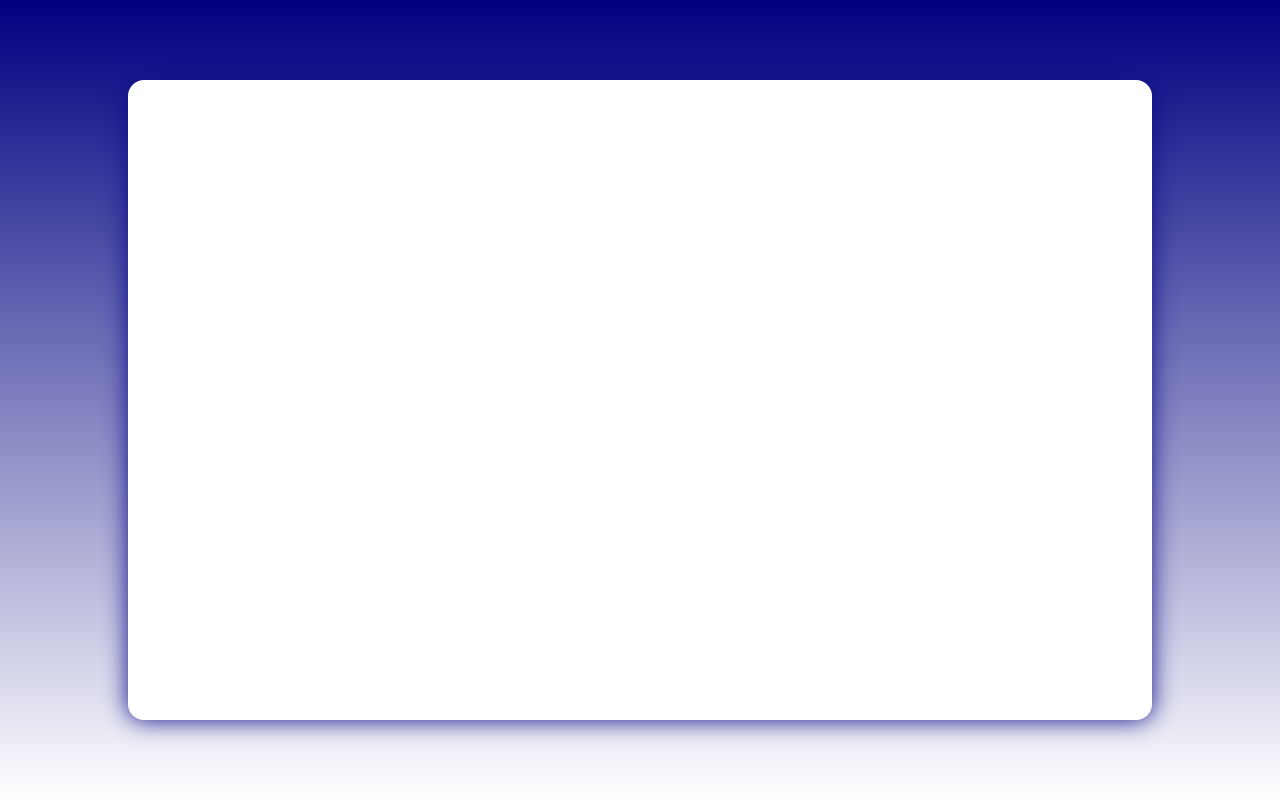
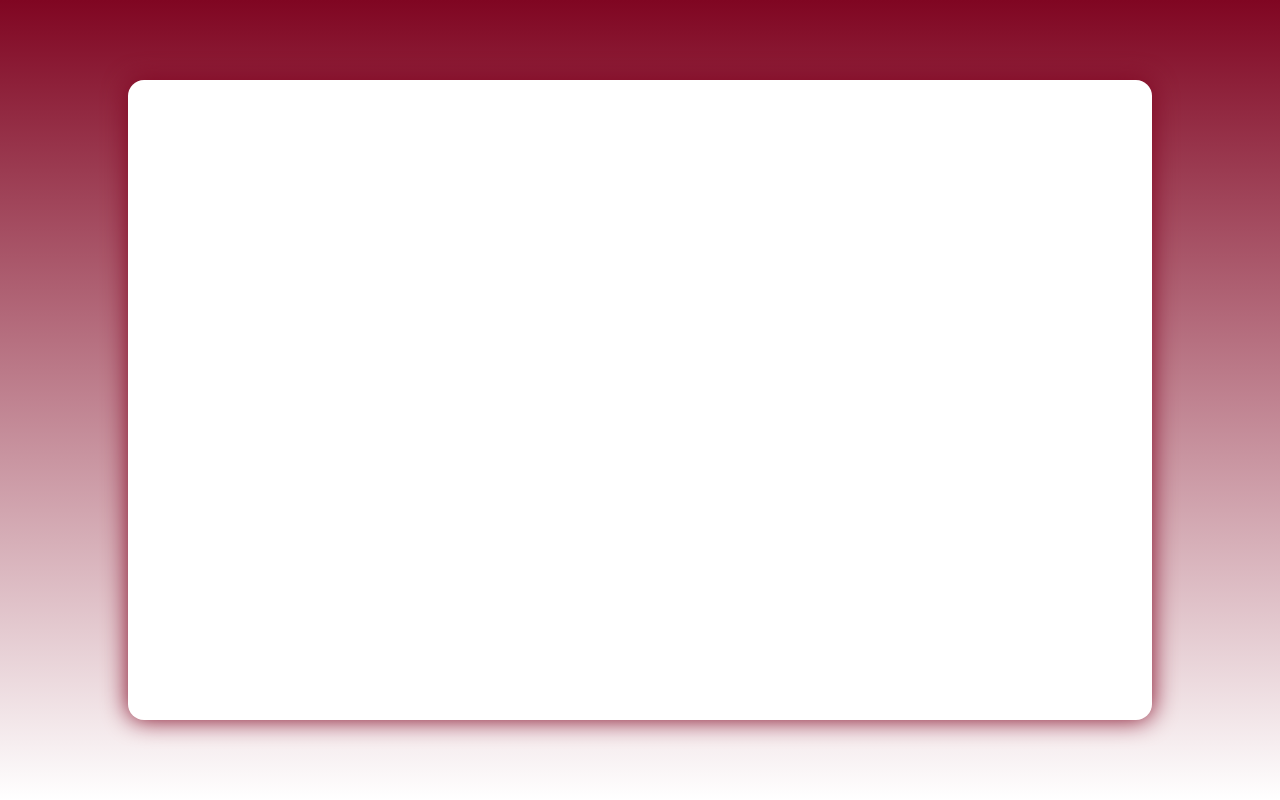
Before and after one commit to priyankagupta34/covaccination, a React (Create React App) app: page / in a window 1280 px wide. Built offline with nearby package versions, Linux system fonts and the light colour scheme.

Commit message:
basic outline

```diff
--- a/src/App.css
+++ b/src/App.css
@@ -1,9 +1,10 @@
 .App {
-  background: linear-gradient(180deg, navy, white);
+  background: linear-gradient(180deg, #800622, white);
   width: 100vw;
   height: 100vh;
   display: flex;
   justify-content: center;
+  align-items: center;
 }
 
 .articleBody {
@@ -12,7 +13,7 @@
   overflow-y: auto;
   height: 80vh;
   width: 80vw;
-  margin: 10vh 0;
+  margin: 10vh;
   border-radius: 16px;
-  box-shadow: 0 0 24px #0f0f88;
+  box-shadow: 0 0 24px #800622;
 }
--- a/src/index.css
+++ b/src/index.css
@@ -11,3 +11,5 @@ code {
   font-family: source-code-pro, Menlo, Monaco, Consolas, 'Courier New',
     monospace;
 }
+
+/* color: #800622 */
```
